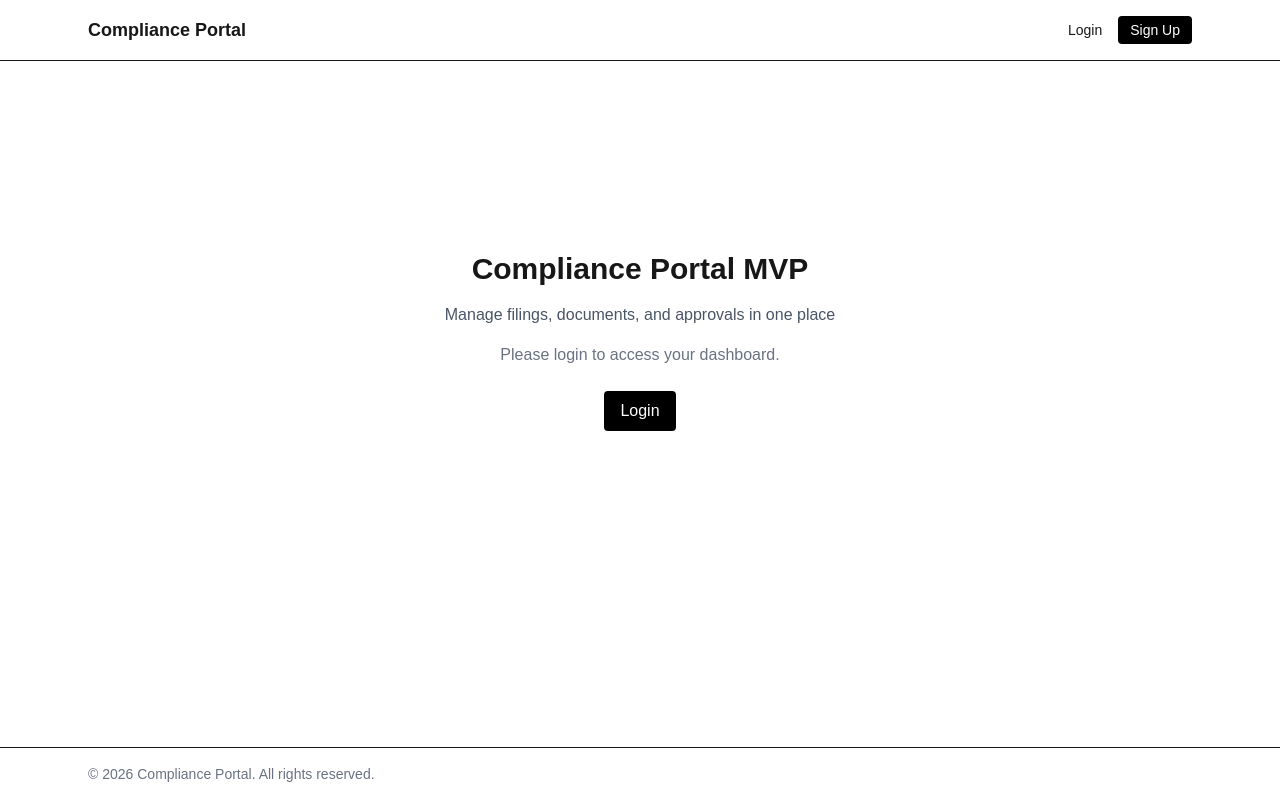
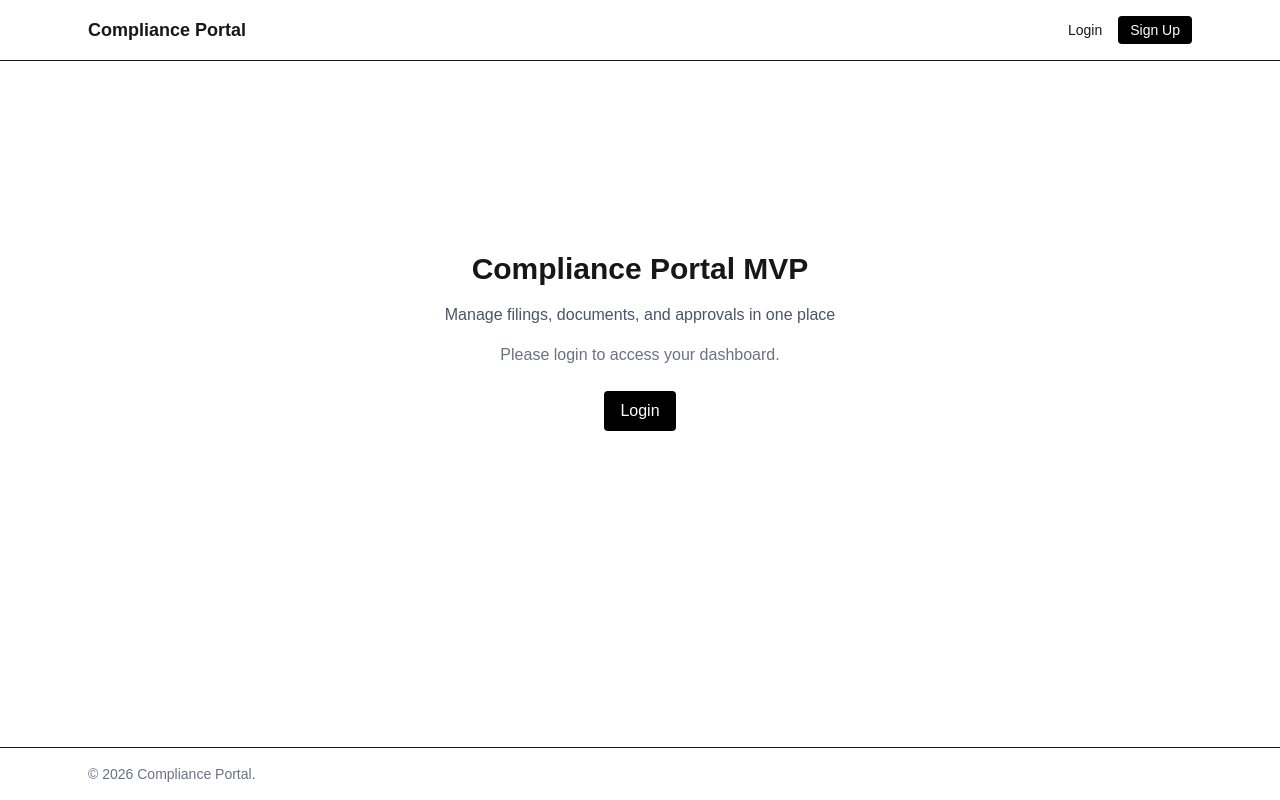
Before and after one commit to meysamcoding/compliance-portal, a Next.js app in the folder frontend/: page / in a window 1280 px wide. Built offline with nearby package versions, Linux system fonts and the light colour scheme; no server answers.

Commit message:
update footer

```diff
--- a/frontend/app/components/Footer.tsx
+++ b/frontend/app/components/Footer.tsx
@@ -2,7 +2,7 @@ export default function Footer() {
   return (
     <footer className="border-t bg-white">
       <div className="mx-auto max-w-6xl px-6 py-4 text-sm text-gray-500">
-        © 2026 Compliance Portal. All rights reserved.
+        © 2026 Compliance Portal.
       </div>
     </footer>
   );
```
